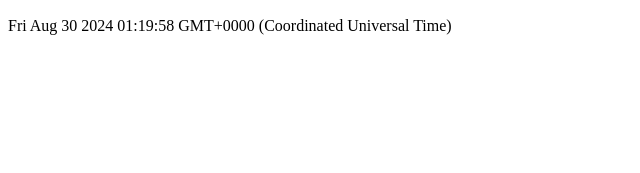
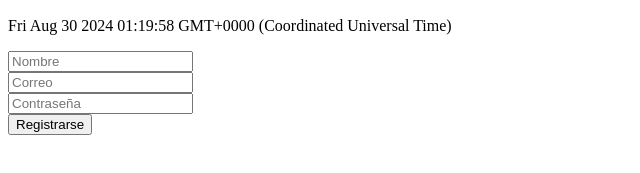
Before and after one commit to cursosdevfull/Javascript_Group05, a plain HTML site: page index.html in a window 1280 px wide. Shown: the part 383-556 px from the top of the page, without its empty margins (0-640 px from the left). Drawn offline with Linux system fonts and the light colour scheme.

Commit message:
form register added

```diff
--- a/index.html
+++ b/index.html
@@ -12,6 +12,13 @@
     </div>
     <p></p>
 
+    <form action="register.php">
+      <input type="text" placeholder="Nombre" /><br />
+      <input type="email" placeholder="Correo" required /><br />
+      <input type="password" placeholder="Contraseña" required /><br />
+      <input type="submit" value="Registrarse" />
+    </form>
+
     <script>
       const currentDate = new Date();
       const p = document.getElementsByTagName("p")[0];
```
